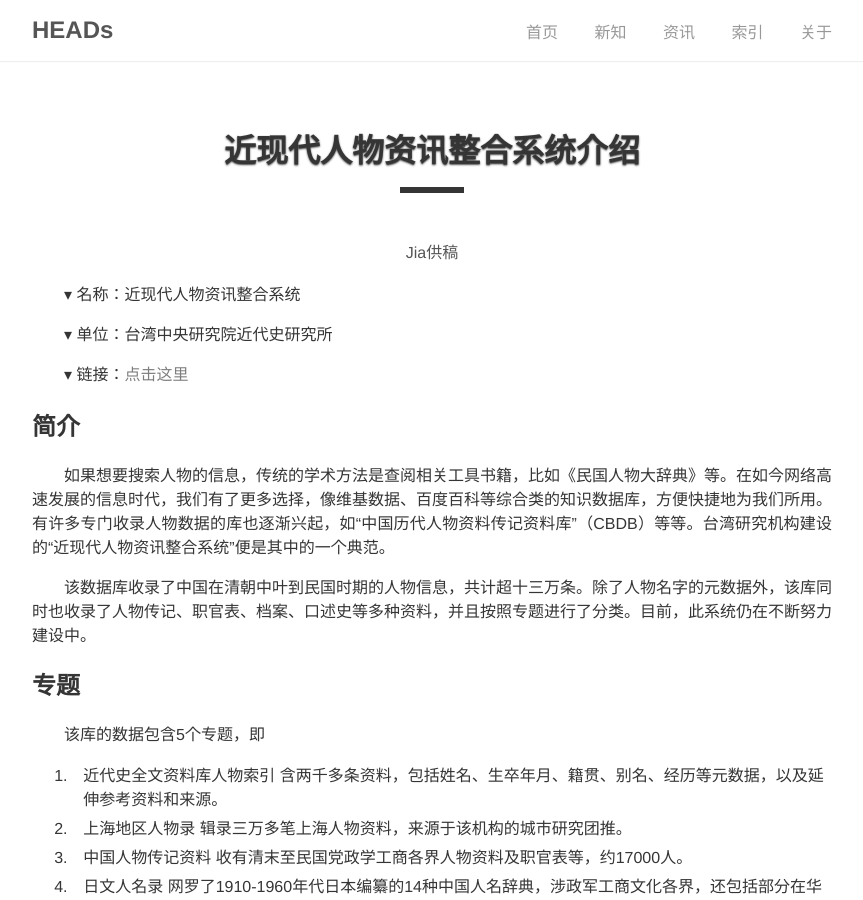
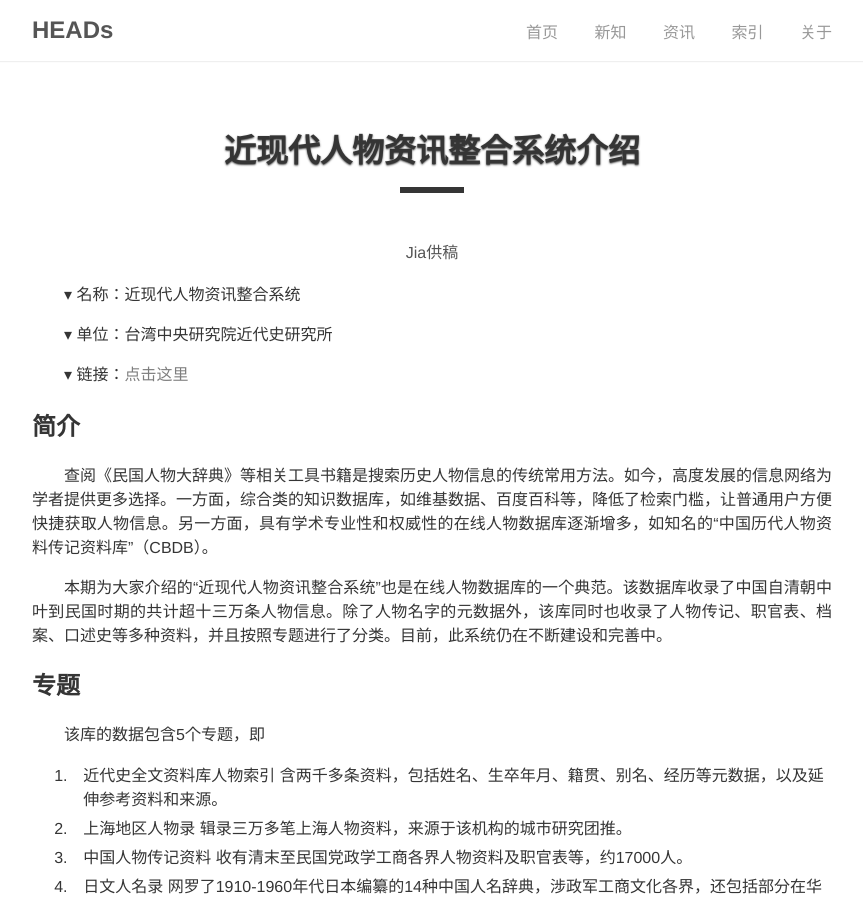
Before and after one commit to DHHD2022/DHHD2022.GitHub.io, a Jekyll site: the page built from dh_blog/_posts/2022-06-16-近现代人物咨询整合系统.md, in a window 1280 px wide and 900 px high. Shown: the whole window, without its empty margins (208-1071 px from the left). Built offline with Jekyll 4.4.1, drawn with Linux system fonts in a browser that asks for light colours; some of the changed text lies outside the part shown.

Commit message:
Update 2022-06-16-近现代人物咨询整合系统.md

```diff
--- a/dh_blog/_posts/2022-06-16-近现代人物咨询整合系统.md
+++ b/dh_blog/_posts/2022-06-16-近现代人物咨询整合系统.md
@@ -16,9 +16,9 @@ categories: dh_blog
 
 ## 简介
 
-如果想要搜索人物的信息，传统的学术方法是查阅相关工具书籍，比如《民国人物大辞典》等。在如今网络高速发展的信息时代，我们有了更多选择，像维基数据、百度百科等综合类的知识数据库，方便快捷地为我们所用。有许多专门收录人物数据的库也逐渐兴起，如“中国历代人物资料传记资料库”（CBDB）等等。台湾研究机构建设的“近现代人物资讯整合系统”便是其中的一个典范。
+查阅《民国人物大辞典》等相关工具书籍是搜索历史人物信息的传统常用方法。如今，高度发展的信息网络为学者提供更多选择。一方面，综合类的知识数据库，如维基数据、百度百科等，降低了检索门槛，让普通用户方便快捷获取人物信息。另一方面，具有学术专业性和权威性的在线人物数据库逐渐增多，如知名的“中国历代人物资料传记资料库”（CBDB）。
 
-该数据库收录了中国在清朝中叶到民国时期的人物信息，共计超十三万条。除了人物名字的元数据外，该库同时也收录了人物传记、职官表、档案、口述史等多种资料，并且按照专题进行了分类。目前，此系统仍在不断努力建设中。
+本期为大家介绍的“近现代人物资讯整合系统”也是在线人物数据库的一个典范。该数据库收录了中国自清朝中叶到民国时期的共计超十三万条人物信息。除了人物名字的元数据外，该库同时也收录了人物传记、职官表、档案、口述史等多种资料，并且按照专题进行了分类。目前，此系统仍在不断建设和完善中。
 
 ## 专题
 
@@ -68,8 +68,8 @@ categories: dh_blog
 
 ## 评价
 
-作为一个专门为“人物”所设置的数据资讯系统，“近现代人物资讯整合系统介绍”是非常成功的。该系统能为师生朋友和研究人员提供最快捷便利的导航定位和交叉索引。
+作为一个专门为“人物”所设置的数据资讯系统，“近现代人物资讯整合系统介绍”是比较成功的。该系统能为师生朋友和研究人员提供最快捷便利的导航定位和交叉索引，实用性强。
 
-该系统的一大特点在于，它将台湾中央研究院近代史研究所的多个数字项目的数据进行了整合，使得数据的利用效率大大提高，是极好的数据互用的案例。
+该系统的一大特点在于，它将台湾中央研究院近代史研究所的多个数字项目的数据进行了整合，使得数据的利用效率大大提高，是一个极好的数据互用的案例。
 
 而其网站界面设计简洁清晰，用户界面提供繁体中文和英文两种语言，方便海内外用户使用。
```
